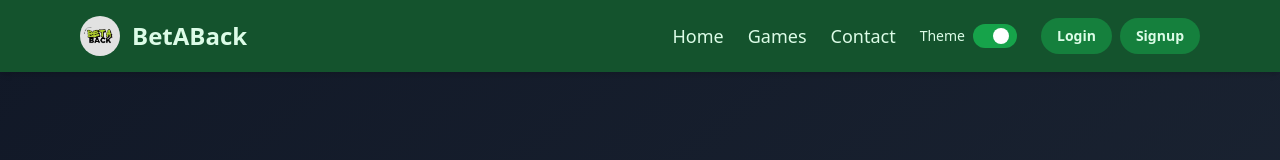
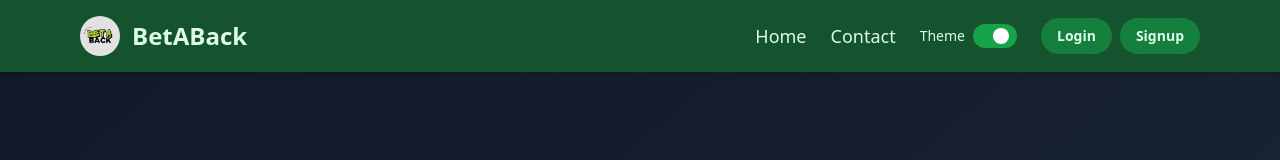
Before and after one commit to BetABack77/BetABackFrontend, a React (Vite) app: page / in a window 1280 px wide. Shown: the top 160 px of the page. Built offline with nearby package versions, Linux system fonts and the light colour scheme; no server answers.

Commit message:
games section removed if userNot Logged-in

```diff
--- a/src/components/Navbar.tsx
+++ b/src/components/Navbar.tsx
@@ -54,11 +54,16 @@ const Navbar: React.FC = () => {
               Home
             </Link>
           </li>
-          <li>
+          {
+            user && (
+ <li>
             <Link to="/games" className={`transition ${hoverColor}`}>
               Games
             </Link>
           </li>
+            )
+          }
+
           {/* <li>
             <Link to="/about" className={`transition ${hoverColor}`}>
               About
```
